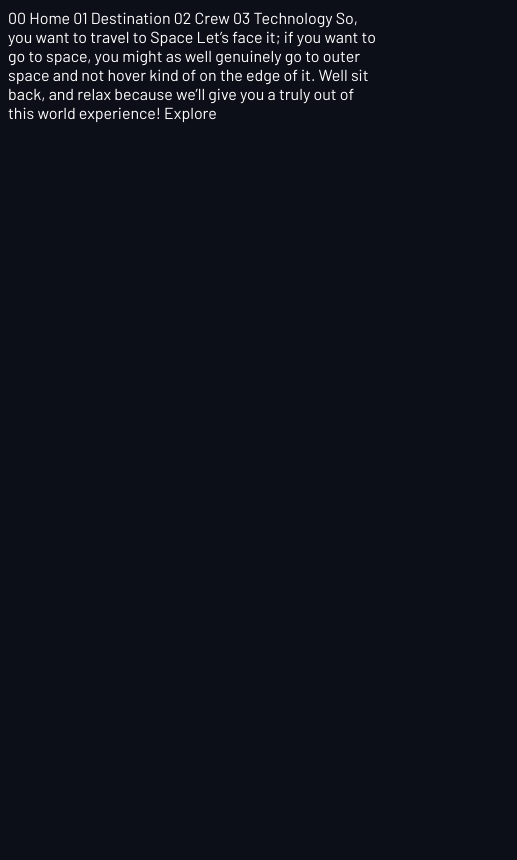
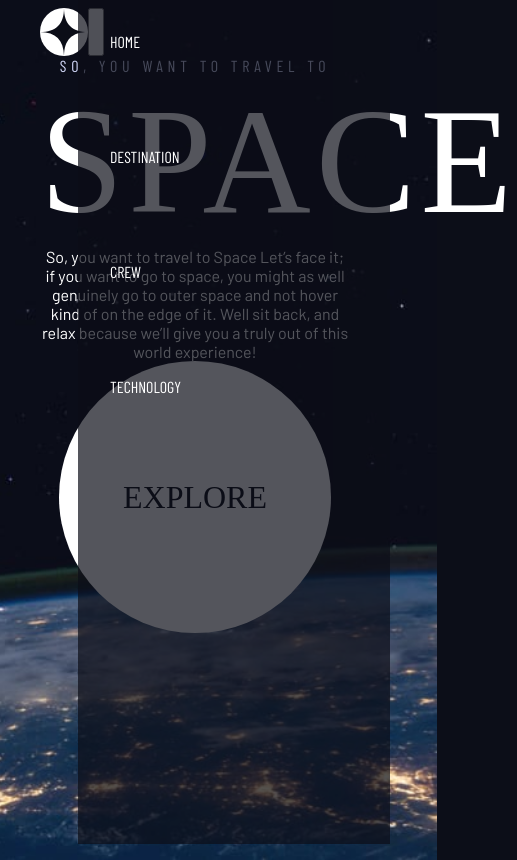
Before and after one commit to jorgeemzu/Space-Tourism, a plain HTML site: page starter-code/index.html in a window 390 px wide. Shown: the whole page, 517 px wide, since content can reach past the window. Drawn offline with nearby package versions, Linux system fonts and the light colour scheme; a web font is replaced by a local one.

Commit message:
Se inicio con la seccion de Home en modo mobil

```diff
--- a/starter-code/index.html
+++ b/starter-code/index.html
@@ -12,20 +12,42 @@
 
   <title>Frontend Mentor | Space tourism website</title>
 </head>
-<body>
+<body class="home" >
 
-  00 Home
-  01 Destination
-  02 Crew
-  03 Technology
+  <header class="primary--header flex container">
+    <div class="header--logo">
+      <img src="assets/shared/logo.svg" alt=" space tourism logo" class="logo">
+    </div>
 
-  So, you want to travel to
-  Space
-  Let’s face it; if you want to go to space, you might as well genuinely go to
-  outer space and not hover kind of on the edge of it. Well sit back, and relax
-  because we’ll give you a truly out of this world experience!
+    <button class="movile--nav--toggle" aria-expanded="false" ></button>
 
-  Explore
+    <nav>
+      <ul class="primary-navigation flex" id="primary-navigation" >
+        <li class="ff-sans-cond text-white uppercase " >Home</li>
+        <li class="ff-sans-cond text-white uppercase " >Destination</li>
+        <li class="ff-sans-cond text-white uppercase " >Crew</li>
+        <li class="ff-sans-cond text-white uppercase " >Technology</li>
+
+      </ul>
+    </nav>
+  </header>
+
+  <div class="container grid--container--home text-center">
+    <div>
+      <h1 class="ff-sans-cond text-accent uppercase fs-500 fw-100 letter-spacing-1" >So, you want to travel to
+       <span class="ff-serif text-white uppercase fs-900 fw-100" >Space</span> </h1>
+
+       <p>So, you want to travel to
+        Space
+        Let’s face it; if you want to go to space, you might as well genuinely go to
+        outer space and not hover kind of on the edge of it. Well sit back, and relax
+        because we’ll give you a truly out of this world experience!</p>
+    </div>
+
+    <div>
+      <a href="#" class="large-btn ff-serif text-dark uppercase bg-white fw-100" >Explore</a>
+    </div>
+  </div>
 
 </body>
 </html>
--- a/starter-code/styles.css
+++ b/starter-code/styles.css
@@ -8,7 +8,7 @@
 
 :root{
     --clr-dark: 230 35% 7%;
-    --clr-ligh: 231 77% 90%;
+    --clr-light: 231 77% 90%;
     --clr-white: 0 0% 100%;
 
     --ff-serif: 'Bellefair', serif;
@@ -22,6 +22,8 @@
     --fs-500: 1,75rem;
     --fs-400: 0,875rem;
 
+    --fw-100: 100;
+
 }
 
 body{
@@ -29,6 +31,9 @@ body{
     color: hsl(var(--clr-white));
     font-family: var(--ff-sans-normal);
     min-height: 100vh;
+    background-size: cover;
+    background-position: bottom center;
+    background-repeat: no-repeat;
 }
 
 h1,
@@ -49,6 +54,16 @@ picture{
     display: block;
 }
 
+ul{
+    list-style: none;
+    padding: 0;
+}
+
+a{text-decoration: none;}
+
+.bg-dark{background-color: hsl(var(--clr-dark));}
+.bg-accent{background-color: hsl(var(--clr-accent));}
+.bg-white{background-color: hsl(var(--clr-white));}
 
 .fs-900 { font-size: var(--fs-900); }
 .fs-800 { font-size: var(--fs-800); }
@@ -56,7 +71,91 @@ picture{
 .fs-600 { font-size: var(--fs-600); }
 .fs-500 { font-size: var(--fs-500); }
 .fs-400 { font-size: var(--fs-400); }
+.fw-100 {font-weight: var(--fw-100);}
 
 .text-dark { color: hsl( var(--clr-dark) );}
 .text-accent { color: hsl( var(--clr-light) );}
 .text-white { color: hsl( var(--clr-white) );}
+
+.letter-spacing-1 { letter-spacing: 4.75px; }
+.letter-spacing-2 { letter-spacing: 2.7px; }
+.letter-spacing-3 { letter-spacing: 2.35px; }
+
+.text-center{text-align: center;}
+.text-left{text-align: left;}
+.text-right{text-align:right;}
+
+.uppercase{
+    text-transform: uppercase;
+}
+
+.ff-sans-normal{
+    font-family: var(--ff-sans-normal);
+}
+
+.ff-sans-cond{
+    font-family: var(--ff-sans-cons);
+}
+
+.ff-serif{
+    font-family: var(--ff-serif);
+}
+
+.container{
+    padding: 0 2em;
+    max-width: 80rem;
+    margin: 0 auto;
+}
+
+.grid{
+    display: grid;
+}
+
+.flex{
+    display: flex;
+}
+
+.home{
+    background-image: url(assets/home/background-home-mobile.jpg);
+}
+
+.large-btn{
+    border-radius: 50%;
+    padding: 0 2em;
+    display: inline-grid;
+    font-size: 2rem;
+    aspect-ratio: 1;
+    place-items: center;
+    position: relative;
+}
+
+.large-btn::after{
+    position: absolute;
+    content: '';
+    background-color: hsl(var(--clr-white) / .1);
+    border-radius: 50%;
+    height: 100%;
+    width: 100%;
+    opacity: 0;
+    transition: opacity .5s linear, transform 750ms ease-in-out;
+}
+
+.large-btn:hover::after{
+    opacity: 1;
+    transform: scale(1.25);
+}
+
+ .primary-navigation > *{
+    margin-bottom: 2em;
+    padding: 2em;
+}
+
+.primary-navigation{
+    position: fixed;
+    inset: 0 0 0 20%;
+    flex-direction: column;
+    background-color: hsl(var(--clr-dark) / .7);
+    margin: 0;
+    padding: 0;
+    z-index: 1;
+}
```
